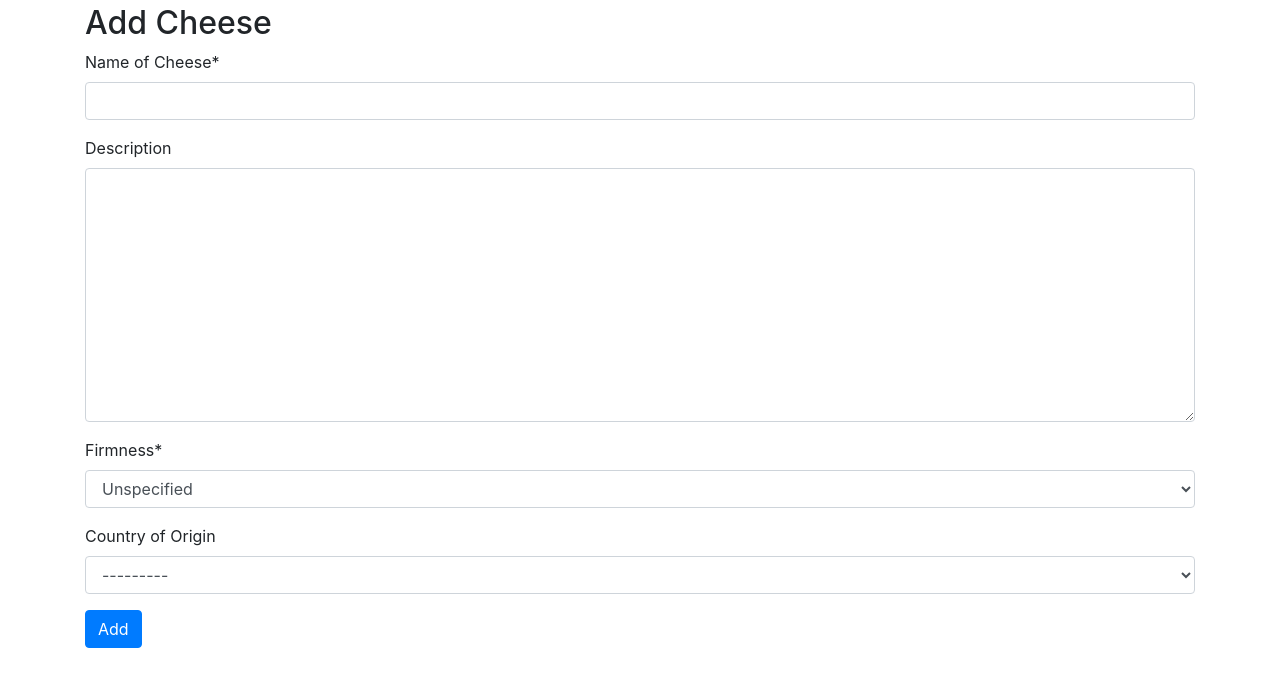
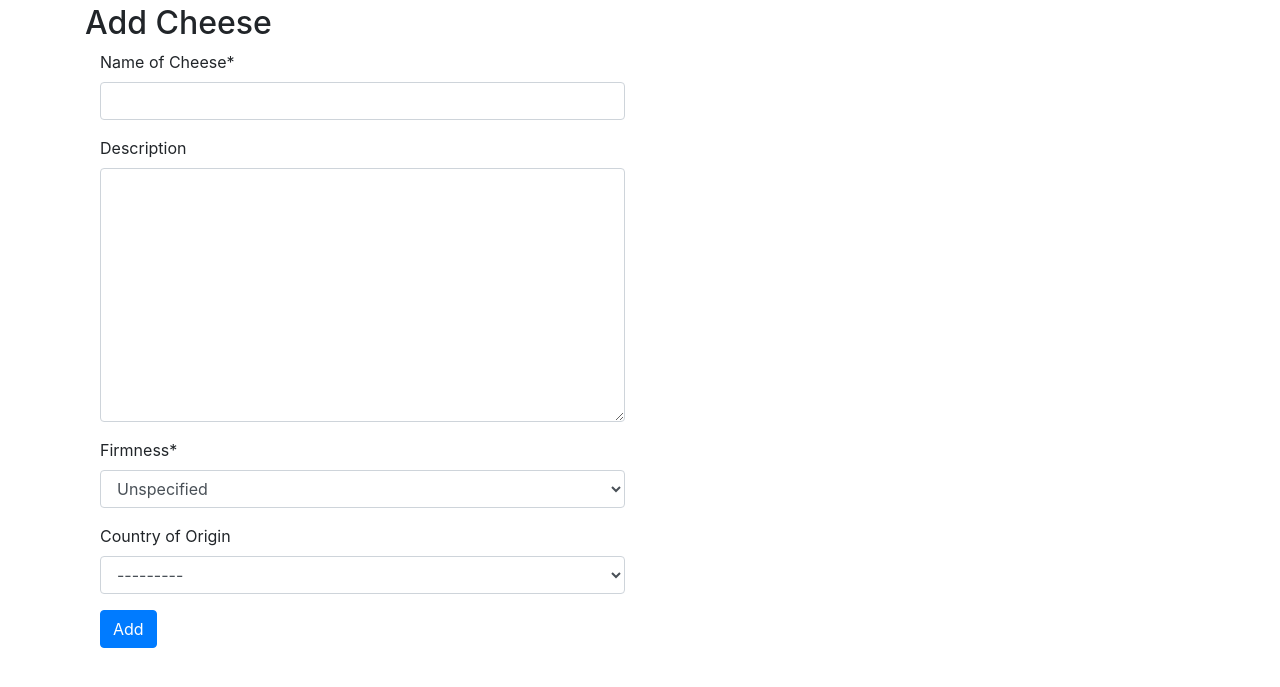
Before and after one commit to kevinbowen777/cheese, a Django app: page /cheeses/add/ in a window 1280 px wide. Shown: the part 56-743 px from the top of the page. Run offline with Django 3.2, Linux system fonts and the light colour scheme; the visitor is signed in with stand-in values (Sample User, id 1); some libraries are stand-ins or nearby versions.

Commit message:
Reduce size of text fields

```diff
--- a/cheese/templates/cheeses/cheese_form.html
+++ b/cheese/templates/cheeses/cheese_form.html
@@ -6,7 +6,7 @@
 {% block content %}
 {% with action=view.action|default:"Add" %}
   <h2>{{ action }} Cheese</h2>
-    <form method="post" action=".">
+    <form class="col-md-6" method="post" action=".">
       {% csrf_token %}
       {{ form|crispy }}
       <button type="submit" class="btn btn-primary">{{ action }}</button>
```
